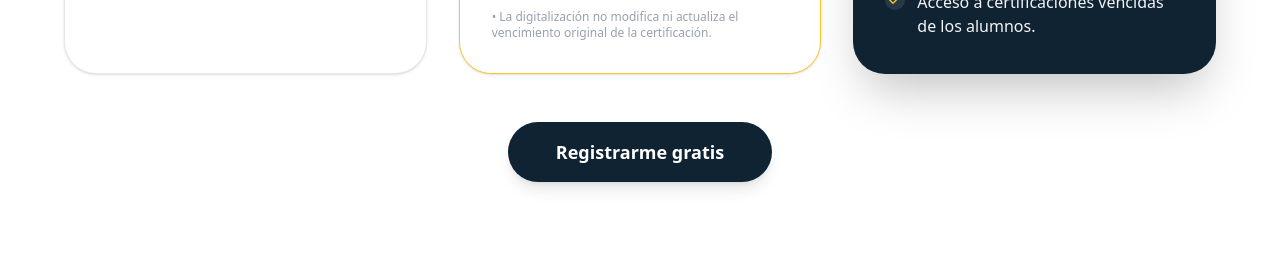
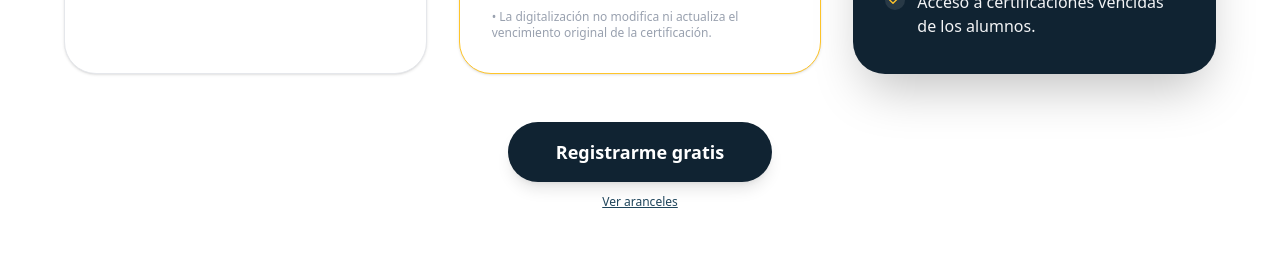
Before and after one commit to lbozzolo/perfil-360, a Next.js app: page /centros in a window 1280 px wide. Shown: the part 6240-6500 px from the top of the page. Built offline with nearby package versions, Linux system fonts and the light colour scheme; no server answers.

Commit message:
Agrega link 'Ver aranceles' para descargar aranceles1.26.pdf debajo del botón de registro en PlansCentros

```diff
--- a/src/app/centros/components/PlansCentros.tsx
+++ b/src/app/centros/components/PlansCentros.tsx
@@ -72,7 +72,7 @@ export default function PlansCentros() {
         </div>
 
         {/* Botón único exterior */}
-        <div className="flex justify-center">
+        <div className="flex flex-col items-center justify-center gap-2">
           <a
             href={process.env.NEXT_PUBLIC_REGISTRO_URL || '#'}
             target="_blank"
@@ -81,6 +81,13 @@ export default function PlansCentros() {
           >
             Registrarme gratis
           </a>
+          <a
+            href="/aranceles1.26.pdf"
+            download
+            className="text-xs text-perfil-blue underline hover:text-360-yellow transition-colors mt-1"
+          >
+            Ver aranceles
+          </a>
         </div>
 
       </div>
```
Also changed, not shown: 1 other file (tests, documents, lock files or other folders).
